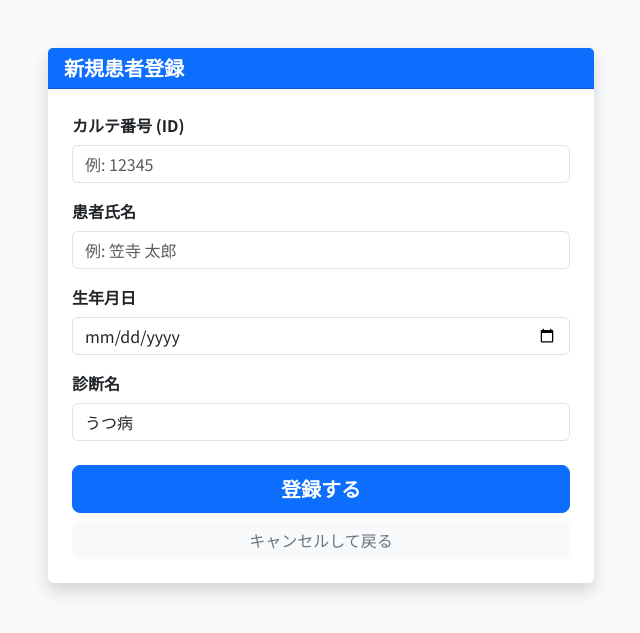
After one commit to kasadera-creator/rTMS, a Django app: page /app/patient/add/ in a window 1280 px wide. The commit adds this page. Shown: the top 633 px of the page, without its empty margins (319-959 px from the left). Run offline with Django 5.2, Linux system fonts and the light colour scheme; the visitor is signed in with stand-in values (Sample User, id 1).

Commit message:
fix forms

```diff
--- /dev/null
+++ b/rtms_app/forms.py
@@ -0,0 +1,30 @@
+from django import forms
+from .models import Patient
+import datetime
+
+class PatientRegistrationForm(forms.ModelForm):
+    """現場用の簡易患者登録フォーム"""
+    class Meta:
+        model = Patient
+        fields = ['card_id', 'name', 'birth_date', 'diagnosis', 'medical_history']
+        widgets = {
+            'card_id': forms.TextInput(attrs={'class': 'form-control', 'placeholder': '例: 12345'}),
+            'name': forms.TextInput(attrs={'class': 'form-control', 'placeholder': '例: 笠寺 太郎'}),
+            'birth_date': forms.DateInput(attrs={'class': 'form-control', 'type': 'date'}), # カレンダー入力
+            'diagnosis': forms.TextInput(attrs={'class': 'form-control', 'value': 'うつ病'}),
+            # JSONFieldは現場では複雑なので、一旦隠すか簡易化しますが、
+            # ここではdjango-jsonformを使わない標準フォームとして定義します
+        }
+        labels = {
+            'card_id': 'カルテ番号 (ID)',
+            'name': '患者氏名',
+            'birth_date': '生年月日',
+            'diagnosis': '診断名',
+        }
+
+    # バリデーション（入力チェック）の追加
+    def clean_card_id(self):
+        card_id = self.cleaned_data['card_id']
+        if Patient.objects.filter(card_id=card_id).exists():
+            raise forms.ValidationError("このカルテ番号は既に登録されています。")
+        return card_id
--- a/rtms_app/templates/rtms_app/dashboard.html
+++ b/rtms_app/templates/rtms_app/dashboard.html
@@ -59,9 +59,9 @@
             </h4>
         </div>
         <div class="col-md-4 text-end">
-            <a href="/admin/rtms_app/patient/add/" class="btn btn-success shadow-sm">
-                ＋ 新規患者登録
-            </a>
+            <a href="{% url 'patient_add' %}" class="btn btn-success shadow-sm fw-bold">
+    ＋ 新規患者登録
+</a>
         </div>
     </div>
 
--- /dev/null
+++ b/rtms_app/templates/rtms_app/patient_add.html
@@ -0,0 +1,67 @@
+<!DOCTYPE html>
+<html lang="ja">
+<head>
+    <meta charset="UTF-8">
+    <meta name="viewport" content="width=device-width, initial-scale=1.0">
+    <title>新規患者登録 | rTMS DB</title>
+    <link href="https://cdn.jsdelivr.net/npm/bootstrap@5.3.0/dist/css/bootstrap.min.css" rel="stylesheet">
+    <link href="https://fonts.googleapis.com/css2?family=Noto+Sans+JP:wght@400;700&display=swap" rel="stylesheet">
+    <style>body { font-family: 'Noto Sans JP', sans-serif; background-color: #f8f9fa; }</style>
+</head>
+<body>
+
+<div class="container py-5">
+    <div class="row justify-content-center">
+        <div class="col-md-8 col-lg-6">
+            <div class="card shadow border-0">
+                <div class="card-header bg-primary text-white">
+                    <h5 class="mb-0 fw-bold">新規患者登録</h5>
+                </div>
+                <div class="card-body p-4">
+                    <form method="post">
+                        {% csrf_token %}
+
+                        {% if form.errors %}
+                            <div class="alert alert-danger">
+                                入力内容にエラーがあります。確認してください。
+                            </div>
+                        {% endif %}
+
+                        <div class="mb-3">
+                            <label class="form-label fw-bold">{{ form.card_id.label }}</label>
+                            {{ form.card_id }}
+                            <div class="text-danger small">{{ form.card_id.errors }}</div>
+                        </div>
+
+                        <div class="mb-3">
+                            <label class="form-label fw-bold">{{ form.name.label }}</label>
+                            {{ form.name }}
+                        </div>
+
+                        <div class="mb-3">
+                            <label class="form-label fw-bold">{{ form.birth_date.label }}</label>
+                            {{ form.birth_date }}
+                        </div>
+
+                        <div class="mb-4">
+                            <label class="form-label fw-bold">{{ form.diagnosis.label }}</label>
+                            {{ form.diagnosis }}
+                        </div>
+
+                        <div class="d-grid gap-2">
+                            <button type="submit" class="btn btn-primary btn-lg fw-bold">
+                                登録する
+                            </button>
+                            <a href="{% url 'dashboard' %}" class="btn btn-light text-secondary">
+                                キャンセルして戻る
+                            </a>
+                        </div>
+                    </form>
+                </div>
+            </div>
+        </div>
+    </div>
+</div>
+
+</body>
+</html>
--- a/rtms_app/urls.py
+++ b/rtms_app/urls.py
@@ -3,6 +3,7 @@ from . import views
 
 urlpatterns = [
     path('dashboard/', views.dashboard_view, name='dashboard'),
+    path('patient/add/', views.patient_add_view, name='patient_add'),
     path('export/csv/', views.export_treatment_csv, name='export_csv'),
     path('backup/db/', views.download_db, name='download_db'),
 ]
--- a/rtms_app/views.py
+++ b/rtms_app/views.py
@@ -1,8 +1,9 @@
-from django.shortcuts import render
+from django.shortcuts import render, redirect
 from django.contrib.auth.decorators import login_required
 from django.utils import timezone
 from datetime import timedelta
 from .models import Patient, TreatmentSession
+from .forms import PatientRegistrationForm
 import csv
 from django.http import HttpResponse, FileResponse
 from django.conf import settings
@@ -80,6 +81,20 @@ def dashboard_view(request):
     return render(request, 'rtms_app/dashboard.html', context)
 
 @login_required
+def patient_add_view(request):
+    """新規患者登録画面 (現場用)"""
+    if request.method == 'POST':
+        form = PatientRegistrationForm(request.POST)
+        if form.is_valid():
+            patient = form.save()
+            # 登録できたらダッシュボードへ戻る（あるいは詳細画面へ）
+            return redirect('dashboard')
+    else:
+        form = PatientRegistrationForm()
+
+    return render(request, 'rtms_app/patient_add.html', {'form': form})
+
+@login_required
 def export_treatment_csv(request):
     """治療記録をCSVで出力（研究用）"""
     response = HttpResponse(content_type='text/csv; charset=utf-8-sig') # Excelで文字化けしないおまじない
```
Also changed, not shown: config/settings.py (+8 -0 lines), 3 other files.
